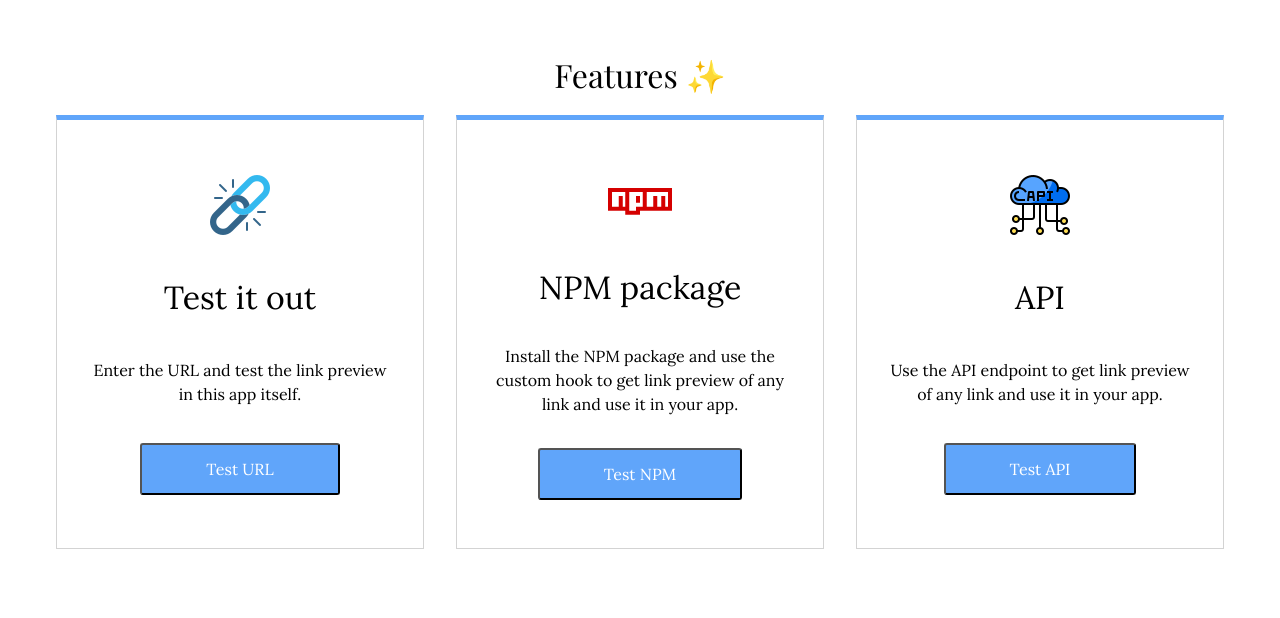
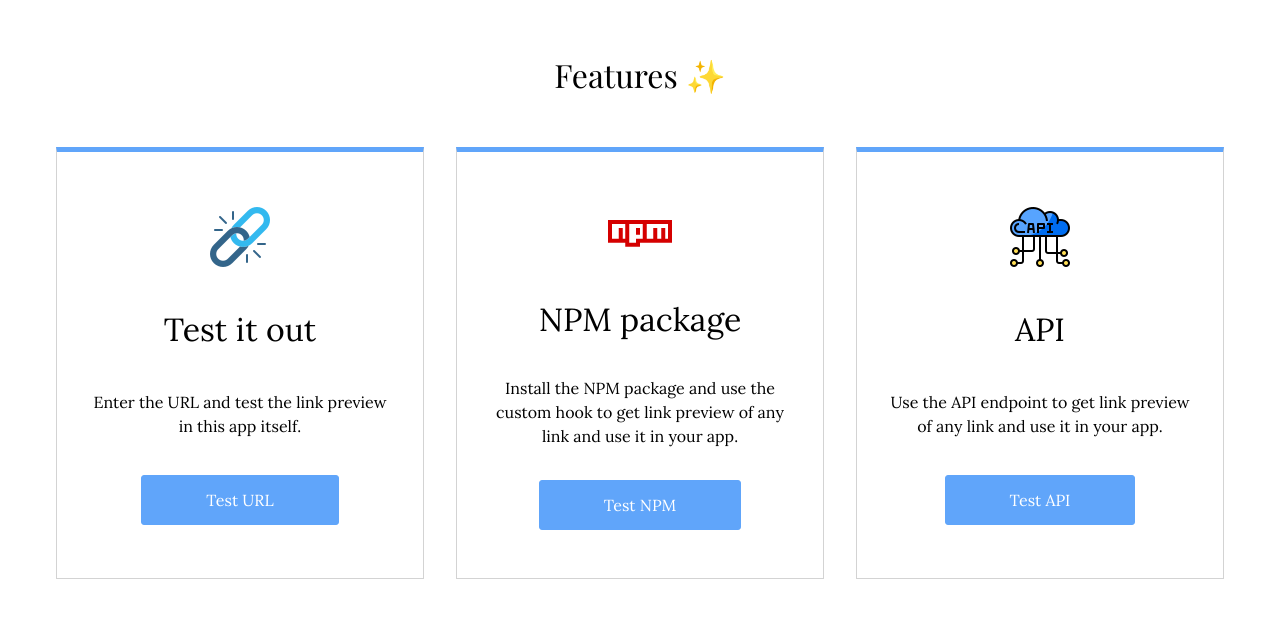
Before and after one commit to brianraila/url-info-api, a React (Create React App) app in the folder frontend/: page / in a window 1280 px wide. Shown: the part 734-1352 px from the top of the page. Built offline with nearby package versions, Linux system fonts and the light colour scheme; the HTML template or start-up script is replaced by a standard one; a web font is replaced by a local one.

Commit message:
style fix: spacing and border color

```diff
--- a/frontend/src/components/Features.jsx
+++ b/frontend/src/components/Features.jsx
@@ -8,7 +8,7 @@ const Features = ({ scrollToTest, scrollToNpm, scrollToApi, featuresRef }) => {
       ref={featuresRef}
       style={{minHeight: "90vh"}}
     >
-      <h2 style={{ fontSize: "2rem", textAlign: "center" }}>Features ✨</h2>
+      <h2 style={{ fontSize: "2rem", textAlign: "center", marginBottom: "2rem" }}>Features ✨</h2>
       <div className="events-container">
         <div className="event">
           <img src="./broken-link.png" alt="" className="forum-icon" />
@@ -16,7 +16,7 @@ const Features = ({ scrollToTest, scrollToNpm, scrollToApi, featuresRef }) => {
           <p className="section-forum-desc">
             Enter the URL and test the link preview in this app itself.
           </p>
-          <button onClick={scrollToTest} style={{ cursor: "pointer" }}>
+          <button onClick={scrollToTest} style={{ cursor: "pointer", border: "1px solid #60A5FA" }}>
             Test URL
           </button>
         </div>
@@ -27,7 +27,7 @@ const Features = ({ scrollToTest, scrollToNpm, scrollToApi, featuresRef }) => {
             Install the NPM package and use the custom hook to get link preview
             of any link and use it in your app.
           </p>
-          <button onClick={scrollToNpm} style={{ cursor: "pointer" }}>
+          <button onClick={scrollToNpm} style={{ cursor: "pointer", border: "1px solid #60A5FA" }}>
             Test NPM
           </button>
         </div>
@@ -38,7 +38,7 @@ const Features = ({ scrollToTest, scrollToNpm, scrollToApi, featuresRef }) => {
             Use the API endpoint to get link preview of any link and use it in
             your app.
           </p>
-          <button onClick={scrollToApi} style={{ cursor: "pointer" }}>
+          <button onClick={scrollToApi} style={{ cursor: "pointer", border: "1px solid #60A5FA" }}>
             Test API
           </button>
         </div>
```
